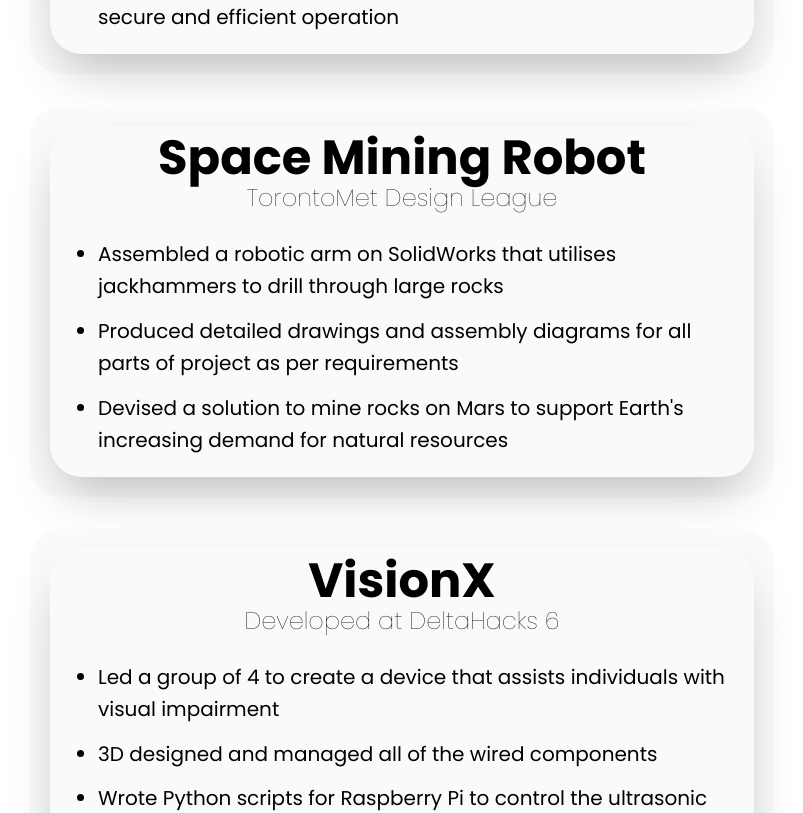
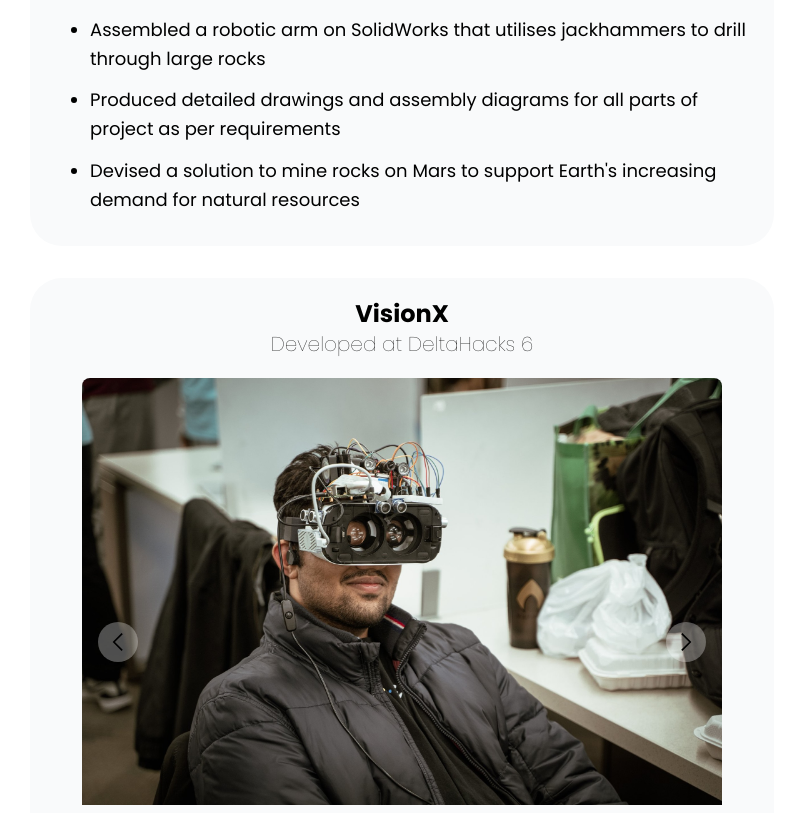
Before and after one commit to ashraf-h2/portfolio, a Next.js app: page / in a window 1280 px wide. Shown: the part 3687-4500 px from the top of the page, without its empty margins (362-1165 px from the left). Built offline with nearby package versions, Linux system fonts and the light colour scheme; a web font is replaced by a local one.

Commit message:
Update font size

```diff
--- a/components/cards/ProjectCard.js
+++ b/components/cards/ProjectCard.js
@@ -4,7 +4,7 @@
 
 export function ProjectDescriptionList({ list }) {
   return (
-    <ul className="font-poppins text-xl list-disc pl-10 leading-relaxed">
+    <ul className="font-poppins text-lg list-disc pl-10 leading-relaxed">
       {list.map((item, index) => {
         return (
           <li className="list-item mb-3" key={index}>
@@ -29,23 +29,23 @@
         <div className="flex flex-col lg:flex-row mx-0 flex-wrap justify-center items-center w-full bg-gray-50 dark:bg-dark-800 text-black dark:text-white rounded-4xl p-5">
           <div className="w-full lg:w-[100%] lg:max-w-[100%] lg:basis-[100%]">
             <div className="flex flex-col items-stretch justify-start">
-              <div className="flex flex-col p-2 shadow-2xl w-full h-full rounded-4xl">
-                <h2 className="font-poppins font-bold text-5xl text-center break-words">
+              {/* <div className="flex flex-col p-2 shadow-2xl w-full h-full rounded-4xl"> */}
+              <h2 className="font-poppins font-bold text-2xl text-center break-words">
                 {projectName}
               </h2>
               {projectSubtitle && (
-                  <h3 className="font-poppins font-thin text-2xl text-center">
+                <h3 className="font-poppins font-thin text-xl text-center">
                   {projectSubtitle}
                 </h3>
               )}
-                <div className="mt-6">{projectText}</div>
               {images && (
-                  <div className="flex flex-row justify-center px-8 mb-5 dark:text-white text-black relative">
+                <div className="flex flex-row justify-center px-8 mt-5 mb-4 dark:text-white text-black relative">
                   <MainCarousel images={images} alts={alts} />
                 </div>
               )}
+              <div className="mt-6">{projectText}</div>
             </div>
-            </div>
+            {/* </div> */}
           </div>
         </div>
       </div>
```
Lines whose indentation alone changed are shown as unchanged.
